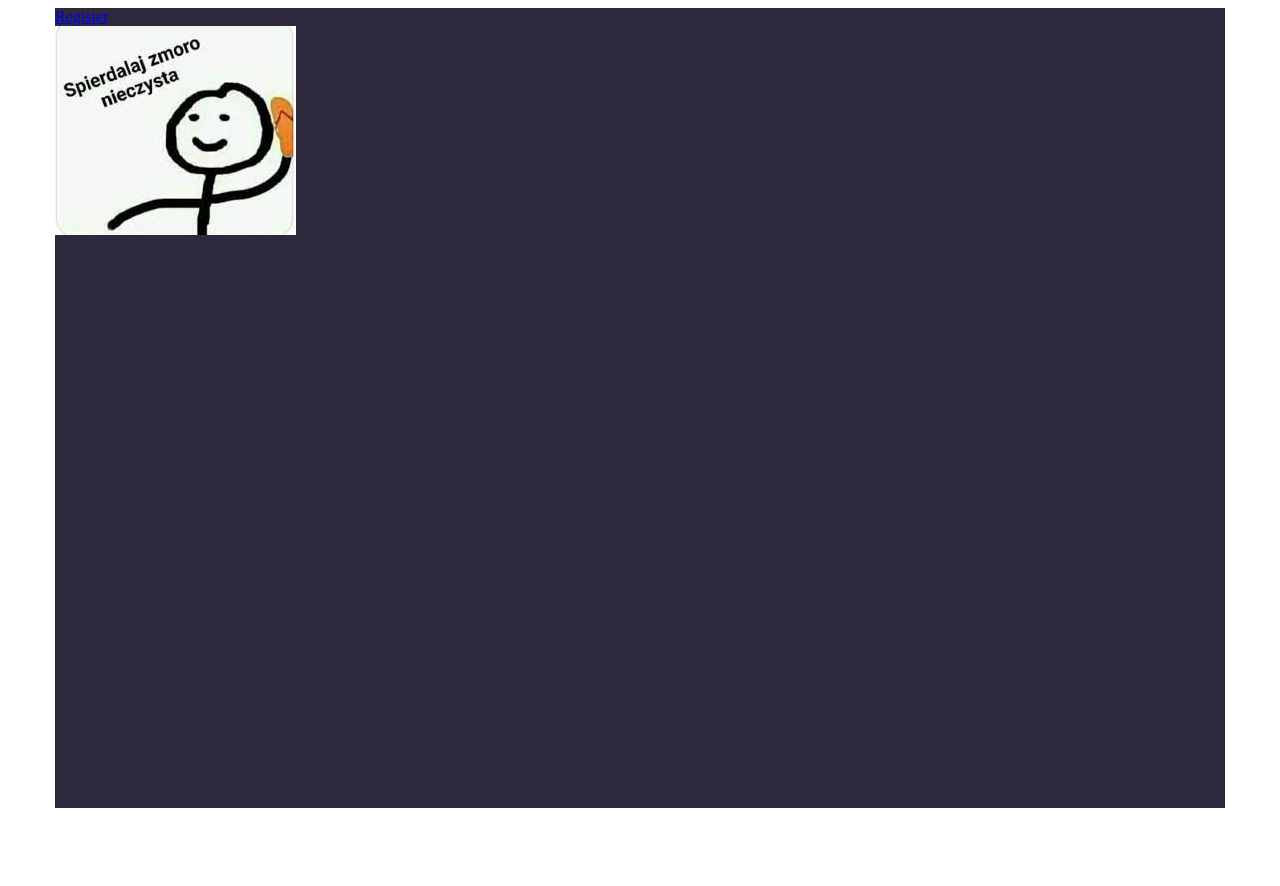
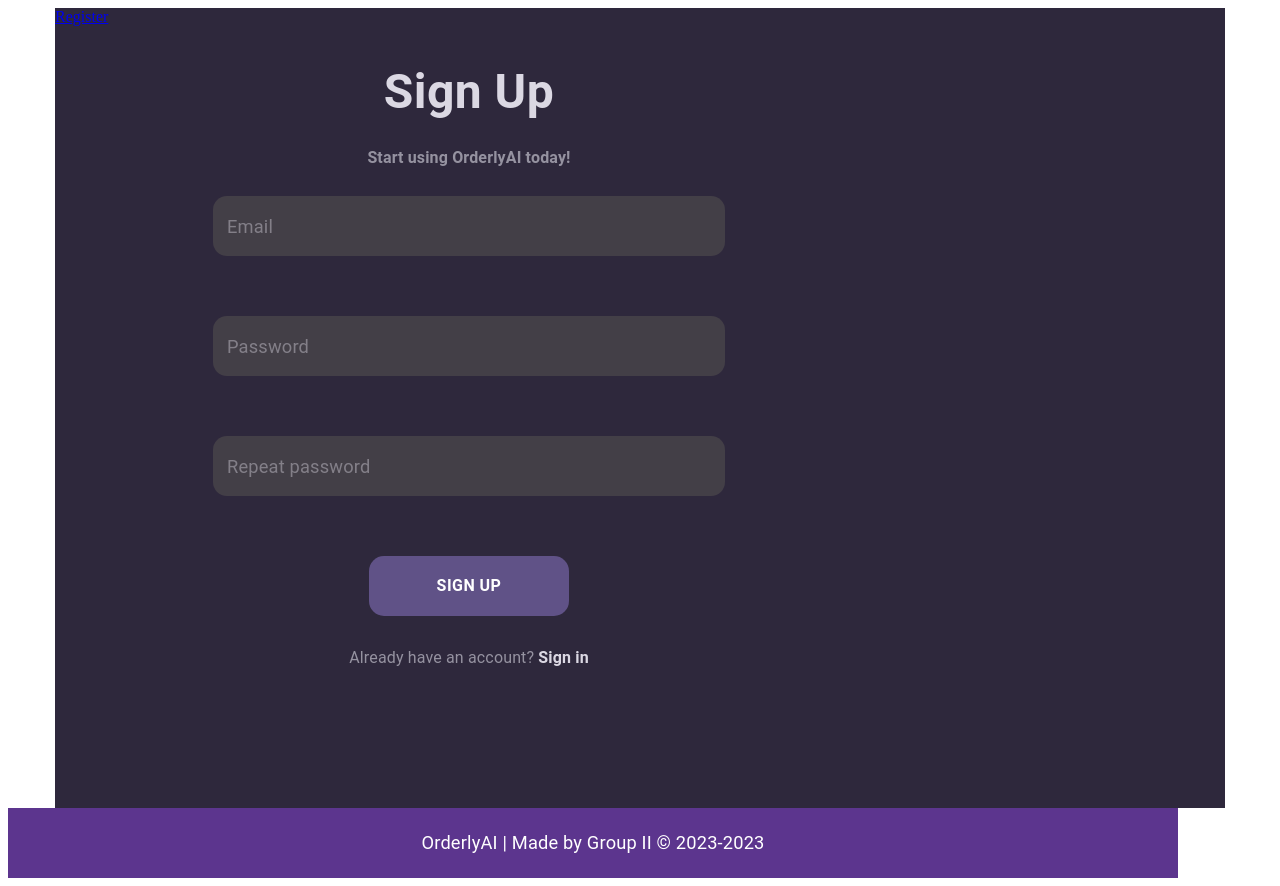
Before and after one commit to dyrpit/orderly-ai-2, a React (Vite) app: page /Register in a window 1280 px wide. Built offline with nearby package versions, Linux system fonts and the light colour scheme.

Commit message:
Rearchitecture of components

```diff
--- a/src/App.tsx
+++ b/src/App.tsx
@@ -1,26 +1,29 @@
-import { createBrowserRouter, Route, createRoutesFromElements, RouterProvider } from 'react-router-dom';
-import Home from './Pages/Home';
-import Products from './Pages/Products';
-import Admin from './Pages/Admin';
-import RootLayout from './Layout/RootLayout';
-import NotFound from './Pages/NotFound';
+import { createBrowserRouter, Route, createRoutesFromElements, RouterProvider } from "react-router-dom";
+import Home from "./Pages/Home";
+import Products from "./Pages/Products";
+import Admin from "./Pages/Admin";
+import RootLayout from "./Layout/RootLayout";
+import NotFound from "./Pages/NotFound";
+import { LoginModal, RegisterModal } from "./Components";
 
 const router = createBrowserRouter(
-  createRoutesFromElements(
-    <Route path='/' element={<RootLayout/>}>
-          <Route path='/' element={<Home/>}></Route>
-          <Route path='Products' element={<Products/>}></Route>
-          <Route path='Admin' element={<Admin/>}></Route>
-          <Route path='*' element={<NotFound />} />
-    </Route>
-  )
-)
+ createRoutesFromElements(
+  <Route path="/" element={<RootLayout />}>
+   <Route path="/" element={<Home />}></Route>
+   <Route path="Products" element={<Products />}></Route>
+   <Route path="Admin" element={<Admin />}></Route>
+   <Route path="Login" element={<LoginModal />}></Route>
+   <Route path="Register" element={<RegisterModal />}></Route>
+   <Route path="*" element={<NotFound />} />
+  </Route>,
+ ),
+);
 
 function App() {
-  return (
-    <>
-      <RouterProvider router={router}/>
-    </>
-  );
+ return (
+  <>
+   <RouterProvider router={router} />
+  </>
+ );
 }
 export default App;
--- a/src/Components/LoginModal/LoginModal.styles.tsx
+++ b/src/Components/LoginModal/LoginModal.styles.tsx
@@ -1,107 +1,11 @@
-import { Box, Button, TextField, Typography } from "@mui/material";
+import { Box } from "@mui/material";
 import { styled } from "@mui/material/styles";
-import { fontSizeVar } from "../../Theme/variables";
 
-export const LoginModalContainer = styled(Box)(({theme: theme}) => ({
+export const LoginModalContainer = styled(Box)(({ theme: theme }) => ({
  backgroundColor: theme.palette.background.default,
  width: "828px",
  height: "500px",
  "& form": {
   width: "100%",
  },
-}))
-
-export const ModalHeader = styled(Typography)(({ theme: theme }) => ({
-  width: "278px",
-  height: "60px",
-  color: theme.palette.text.primary,
-  fontSize: fontSizeVar.loginModalHeader,
-  padding: "30px 0px 30px 0px",
-  textAlign: "center",
-  margin: "auto",
-  fontWeight: theme.typography.fontWeightBold,
-  [theme.breakpoints.down("tablet")]: {
-    width: "100%",
-  },
 }));
-
-export const ModalSubHeader = styled(Typography)(({ theme: theme }) => ({
-  width: "288px",
-  height: "20px",
-  color: theme.palette.text.secondary,
-  textAlign: "center",
-  padding: "0px 0px 30px 0px",
-  margin: "auto",
-  fontSize: theme.typography.fontSize,
-  fontWeight: theme.typography.fontWeightMedium,
-  [theme.breakpoints.down("tablet")]: {
-    width: "100%",
-  },
-}));
-
-export const ModalInput = styled(TextField)(({ theme: theme }) => ({
-  width: "512px",
-  height: "60px",
-  borderRadius: "14px",
-  background: theme.palette.info.dark,
-  display: "flex",
-  margin: "auto",
-  marginBottom: "30px",
-  justifyContent: "center",
-  [theme.breakpoints.down("tablet")]: {
-    width: "100%",
-  },
-  "& input": {
-    width: "472px",
-    overflow: "hidden",
-    [theme.breakpoints.down("tablet")]: {
-      width: "100%",
-    },
-  },
-  "& fieldset": {
-    border: "none",
-  },
-  [theme.breakpoints.down("tablet")]: {
-    width: "100%",
-    "& input": {
-      width: "100%",
-    },
-  },
-}));
-
-export const ModalErrorMessage = styled(Typography)(({ theme: theme }) => ({
-  width: "512px",
-  height: "30px",
-  fontSize: "12px",
-  color: "red",
-  [theme.breakpoints.down("tablet")]: {
-    width: "100%",
-  },
-}));
-
-export const ModalButton = styled(Button)(({ theme: theme }) => ({
-  width: "200px",
-  height: "60px",
-  borderRadius: "15px",
-  backgroundColor: theme.palette.info.main,
-  display: "flex",
-  margin: "auto",
-  color: fontSizeVar.loginModalDefault,
-  "&:hover": {
-    backgroundColor: theme.palette.info.dark,
-  }
-}));
-
-export const ModalFooter = styled(Typography)(({ theme: theme }) => ({
-  width: "768px",
-  height: "32px",
-  textAlign: "center",
-  margin: "auto",
-  color: theme.palette.text.secondary,
-  fontSize: theme.typography.fontSize,
-  padding: "30px 0px 30px 0px",
-  "& a": {
-    color: theme.palette.text.primary,
-    textDecoration: "none",
-  },
-}));
--- a/src/Components/RegisterModal/RegisterModal.tsx
+++ b/src/Components/RegisterModal/RegisterModal.tsx
@@ -1,14 +1,7 @@
 import { useFormik } from "formik";
 import * as Yup from "yup";
-import {
-  ModalHeader,
-  ModalFooter,
-  ModalSubHeader,
-  ModalInput,
-  ModalButton,
-  ModalErrorMessage,
-} from "../LoginModal/LoginModal.styles";
 import { RegisterModalContainer } from "../RegisterModal/RegisterModal.styles";
+import { ModalErrorMessage, ModalFooter, ModalHeader, ModalInput, ModalSubHeader, StyledButton } from "../../ui";
 
 export function RegisterModal() {
  const formik = useFormik({
@@ -18,14 +11,8 @@ export function RegisterModal() {
    repeatPassword: "",
   },
   validationSchema: Yup.object({
-      email: Yup.string()
-        .max(25, "Email must be 25 characters or less.")
-        .email("Invalid email address.")
-        .required("Required"),
-      password: Yup.string()
-        .max(25, "Password must be 25 characters or less.")
-        .min(8, "Password must be minimum 8 characters.")
-        .required("Required"),
+   email: Yup.string().max(25, "Email must be 25 characters or less.").email("Invalid email address.").required("Required"),
+   password: Yup.string().max(25, "Password must be 25 characters or less.").min(8, "Password must be minimum 8 characters.").required("Required"),
    repeatPassword: Yup.string()
     .oneOf([Yup.ref("password")], "Passwords must match")
     .required("Required"),
@@ -39,34 +26,10 @@ export function RegisterModal() {
    <ModalHeader>Sign Up</ModalHeader>
    <ModalSubHeader>Start using OrderlyAI today!</ModalSubHeader>
    <form onSubmit={formik.handleSubmit}>
-        <ModalInput
-          id="email"
-          name="email"
-          type="email"
-          placeholder="Email"
-          onChange={formik.handleChange}
-          onBlur={formik.handleBlur}
-          value={formik.values.email}
-        ></ModalInput>
-        <ModalErrorMessage>
-          {formik.touched.email && formik.errors.email ? (
-            <div>{formik.errors.email}</div>
-          ) : null}
-        </ModalErrorMessage>
-        <ModalInput
-          id="password"
-          name="password"
-          type="password"
-          placeholder="Password"
-          onChange={formik.handleChange}
-          onBlur={formik.handleBlur}
-          value={formik.values.password}
-        ></ModalInput>
-        <ModalErrorMessage>
-          {formik.touched.password && formik.errors.password ? (
-            <div>{formik.errors.password}</div>
-          ) : null}
-        </ModalErrorMessage>
+    <ModalInput id="email" name="email" type="email" placeholder="Email" onChange={formik.handleChange} onBlur={formik.handleBlur} value={formik.values.email}></ModalInput>
+    <ModalErrorMessage>{formik.touched.email && formik.errors.email ? <div>{formik.errors.email}</div> : null}</ModalErrorMessage>
+    <ModalInput id="password" name="password" type="password" placeholder="Password" onChange={formik.handleChange} onBlur={formik.handleBlur} value={formik.values.password}></ModalInput>
+    <ModalErrorMessage>{formik.touched.password && formik.errors.password ? <div>{formik.errors.password}</div> : null}</ModalErrorMessage>
     <ModalInput
      id="repeatPassword"
      name="repeatPassword"
@@ -74,14 +37,9 @@ export function RegisterModal() {
      placeholder="Repeat password"
      onChange={formik.handleChange}
      onBlur={formik.handleBlur}
-          value={formik.values.repeatPassword}
-        ></ModalInput>
-        <ModalErrorMessage>
-          {formik.touched.repeatPassword && formik.errors.repeatPassword ? (
-            <div>{formik.errors.repeatPassword}</div>
-          ) : null}
-        </ModalErrorMessage>
-        <ModalButton>Sign Up</ModalButton>
+     value={formik.values.repeatPassword}></ModalInput>
+    <ModalErrorMessage>{formik.touched.repeatPassword && formik.errors.repeatPassword ? <div>{formik.errors.repeatPassword}</div> : null}</ModalErrorMessage>
+    <StyledButton>Sign Up</StyledButton>
    </form>
    <ModalFooter>
     Already have an account?{" "}
--- a/src/main.tsx
+++ b/src/main.tsx
@@ -30,7 +30,9 @@ const router = createBrowserRouter([
 ]);
 
 ReactDOM.createRoot(document.getElementById("root")!).render(
+ <ThemeProvider theme={theme}>
   <React.StrictMode>
    <App />
   </React.StrictMode>
+ </ThemeProvider>,
 );
--- /dev/null
+++ b/src/ui/ModalErrorMessage/ModalErrorMessage.styles.tsx
@@ -0,0 +1,12 @@
+import { Typography } from "@mui/material";
+import { styled } from "@mui/material/styles";
+
+export const ModalErrorMessage = styled(Typography)(({ theme: theme }) => ({
+ width: "512px",
+ height: "30px",
+ fontSize: "12px",
+ color: "red",
+ [theme.breakpoints.down("tablet")]: {
+  width: "100%",
+ },
+}));
--- /dev/null
+++ b/src/ui/ModalFooter/ModalFooter.styles.tsx
@@ -0,0 +1,16 @@
+import { Typography } from "@mui/material";
+import { styled } from "@mui/material/styles";
+
+export const ModalFooter = styled(Typography)(({ theme: theme }) => ({
+ width: "768px",
+ height: "32px",
+ textAlign: "center",
+ margin: "auto",
+ color: theme.palette.text.secondary,
+ fontSize: theme.typography.fontSize,
+ padding: "30px 0px 30px 0px",
+ "& a": {
+  color: theme.palette.text.primary,
+  textDecoration: "none",
+ },
+}));
--- /dev/null
+++ b/src/ui/ModalHeader/ModalHeader.styles.tsx
@@ -0,0 +1,17 @@
+import { Typography } from "@mui/material";
+import { styled } from "@mui/material/styles";
+import { fontSizeVar } from "../../Theme/variables";
+
+export const ModalHeader = styled(Typography)(({ theme: theme }) => ({
+ width: "278px",
+ height: "60px",
+ color: theme.palette.text.primary,
+ fontSize: fontSizeVar.loginModalHeader,
+ padding: "30px 0px 30px 0px",
+ textAlign: "center",
+ margin: "auto",
+ fontWeight: theme.typography.fontWeightBold,
+ [theme.breakpoints.down("tablet")]: {
+  width: "100%",
+ },
+}));
--- /dev/null
+++ b/src/ui/ModalInput/ModalInput.styles.tsx
@@ -0,0 +1,32 @@
+import { TextField } from "@mui/material";
+import { styled } from "@mui/material/styles";
+
+export const ModalInput = styled(TextField)(({ theme: theme }) => ({
+ width: "512px",
+ height: "60px",
+ borderRadius: "14px",
+ background: theme.palette.info.dark,
+ display: "flex",
+ margin: "auto",
+ marginBottom: "30px",
+ justifyContent: "center",
+ [theme.breakpoints.down("tablet")]: {
+  width: "100%",
+ },
+ "& input": {
+  width: "472px",
+  overflow: "hidden",
+  [theme.breakpoints.down("tablet")]: {
+   width: "100%",
+  },
+ },
+ "& fieldset": {
+  border: "none",
+ },
+ [theme.breakpoints.down("tablet")]: {
+  width: "100%",
+  "& input": {
+   width: "100%",
+  },
+ },
+}));
--- /dev/null
+++ b/src/ui/ModalSubHeader/ModalSubHeader.styles.tsx
@@ -0,0 +1,16 @@
+import { Typography } from "@mui/material";
+import { styled } from "@mui/material/styles";
+
+export const ModalSubHeader = styled(Typography)(({ theme: theme }) => ({
+ width: "288px",
+ height: "20px",
+ color: theme.palette.text.secondary,
+ textAlign: "center",
+ padding: "0px 0px 30px 0px",
+ margin: "auto",
+ fontSize: theme.typography.fontSize,
+ fontWeight: theme.typography.fontWeightMedium,
+ [theme.breakpoints.down("tablet")]: {
+  width: "100%",
+ },
+}));
--- /dev/null
+++ b/src/ui/StyledButton/StyledButton.styles.tsx
@@ -0,0 +1,16 @@
+import { Button } from "@mui/material";
+import { styled } from "@mui/material/styles";
+import { fontSizeVar } from "../../Theme/variables";
+
+export const StyledButton = styled(Button)(({ theme: theme }) => ({
+ width: "200px",
+ height: "60px",
+ borderRadius: "15px",
+ backgroundColor: theme.palette.info.main,
+ display: "flex",
+ margin: "auto",
+ color: fontSizeVar.loginModalDefault,
+ "&:hover": {
+  backgroundColor: theme.palette.info.dark,
+ },
+}));
```
Also changed, not shown: src/Components/LoginModal/LoginModal.tsx (+14 -47 lines), src/ui/index.ts (+8 -2 lines). Lines whose indentation alone changed are shown as unchanged.
